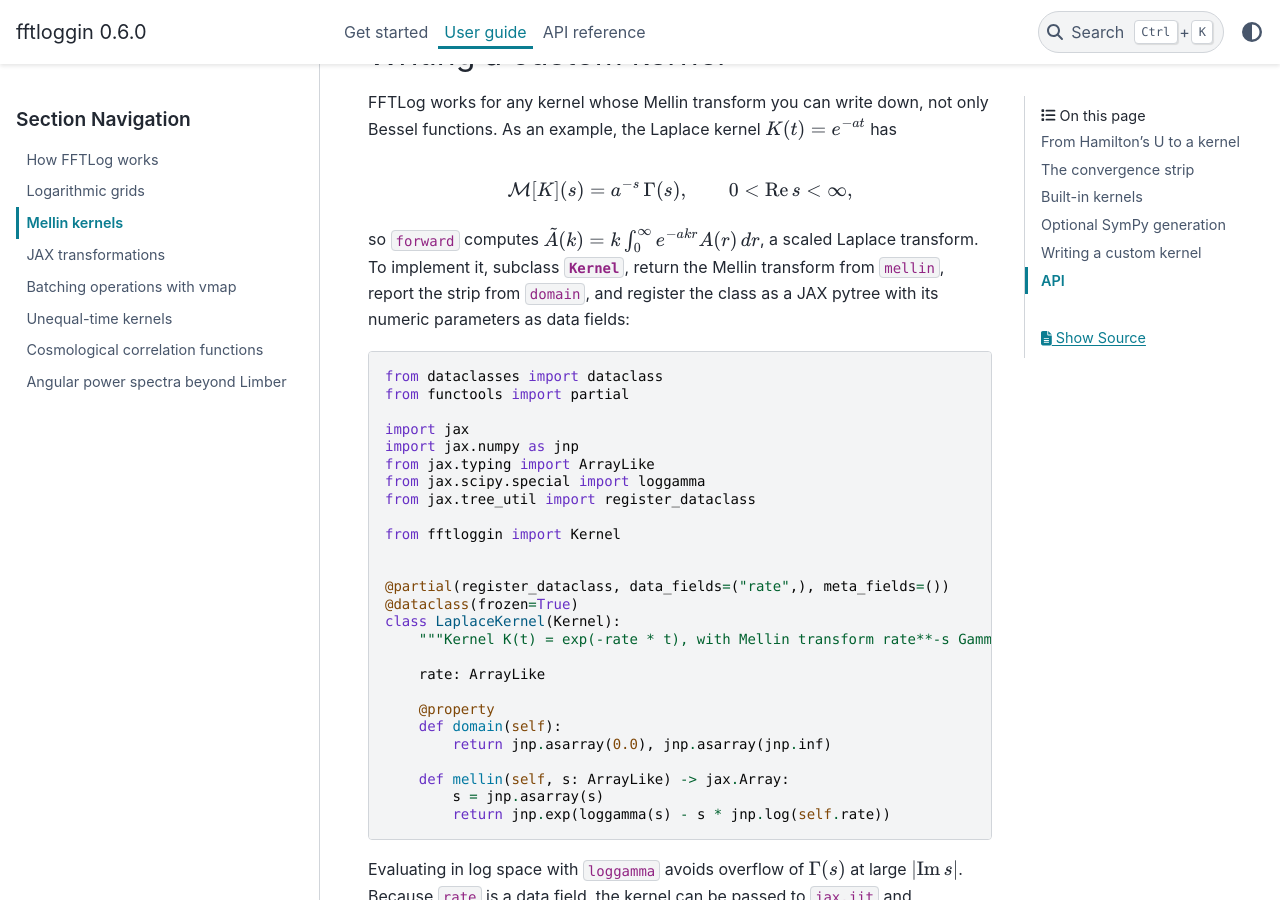
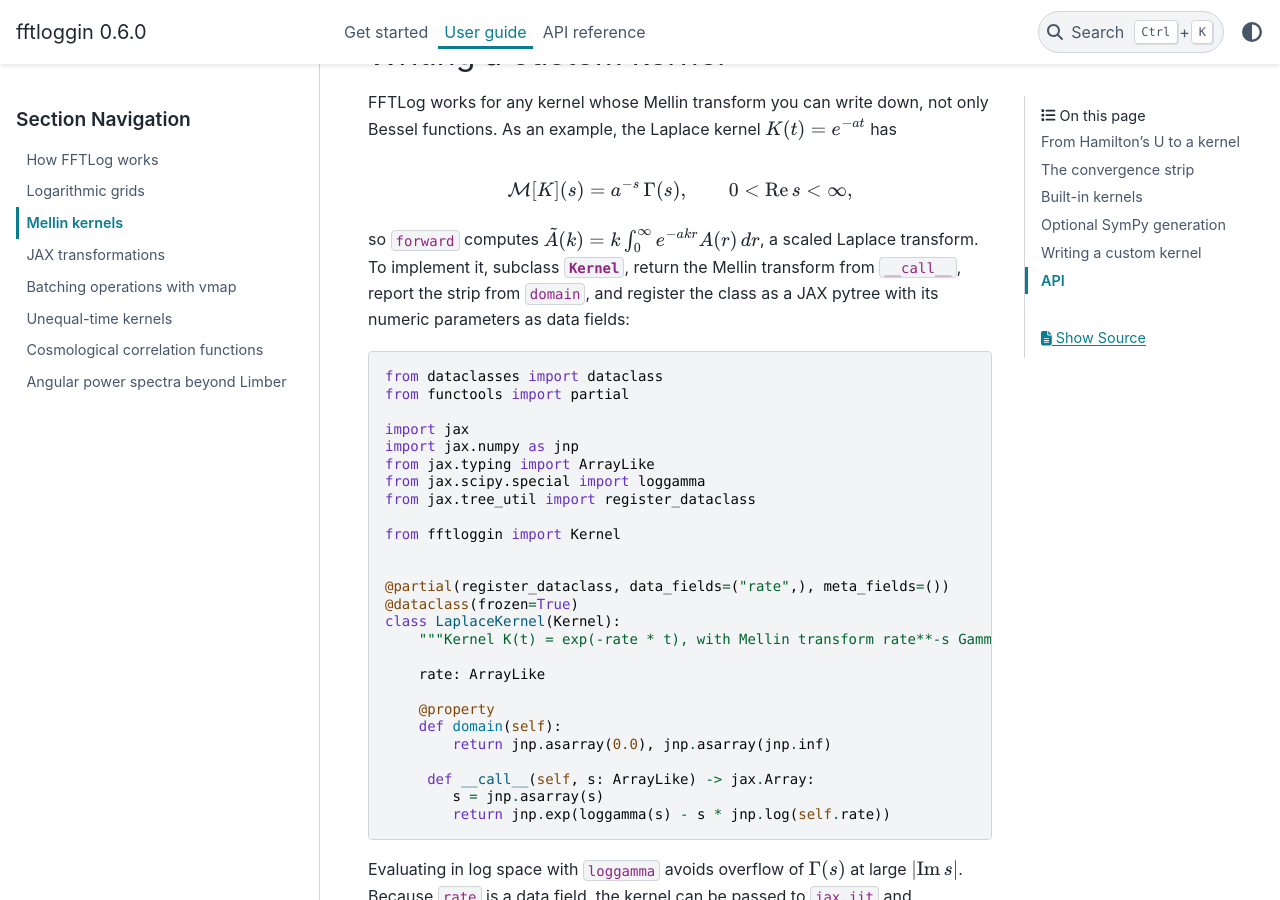
Before and after one commit to binado/fftloggin, a Sphinx documentation site: the page built from docs/user_guide/kernels.rst, in a window 1280 px wide and 900 px high, scrolled down 4160 px. Built offline with Sphinx 7.4.7 and the PyData theme 0.15.4, drawn with Linux system fonts in a browser that asks for light colours.

Commit message:
docs: align custom kernel example with __call__ API
The user guide's LaplaceKernel example, the prose around it, the Kernel
autoclass member list, and a CHANGELOG bullet still described the
removed mellin(s) hook; the restored API evaluates the Mellin transform
in __call__.

```diff
--- a/docs/user_guide/kernels.rst
+++ b/docs/user_guide/kernels.rst
@@ -237,7 +237,7 @@ only Bessel functions. As an example, the Laplace kernel
 so ``forward`` computes :math:`\tilde{A}(k) = k \int_0^\infty e^{-a k r}
 A(r)\, dr`, a scaled Laplace transform. To implement it, subclass
 :class:`~fftloggin.kernels.Kernel`, return the Mellin transform from
-``mellin``, report the strip from ``domain``, and register the class as a
+``__call__``, report the strip from ``domain``, and register the class as a
 JAX pytree with its numeric parameters as data fields:
 
 .. code-block:: python
@@ -265,7 +265,7 @@ JAX pytree with its numeric parameters as data fields:
        def domain(self):
            return jnp.asarray(0.0), jnp.asarray(jnp.inf)
 
-       def mellin(self, s: ArrayLike) -> jax.Array:
+        def __call__(self, s: ArrayLike) -> jax.Array:
            s = jnp.asarray(s)
            return jnp.exp(loggamma(s) - s * jnp.log(self.rate))
 
@@ -300,6 +300,6 @@ API
 
 .. autoclass:: fftloggin.kernels.Kernel
    :no-index:
-   :members: domain, mellin, __call__, is_in_domain, validate_parameters
+   :members: domain, __call__, is_in_domain
 
 The built-in kernels are listed in the :doc:`API reference </reference/api>`.
```
Also changed, not shown: CHANGELOG.md (+1 -1 lines).
